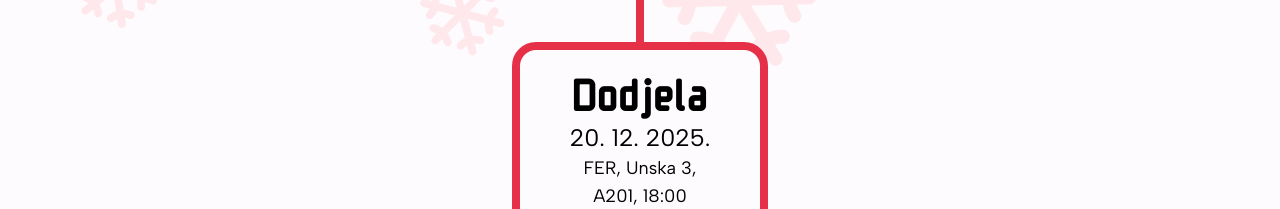
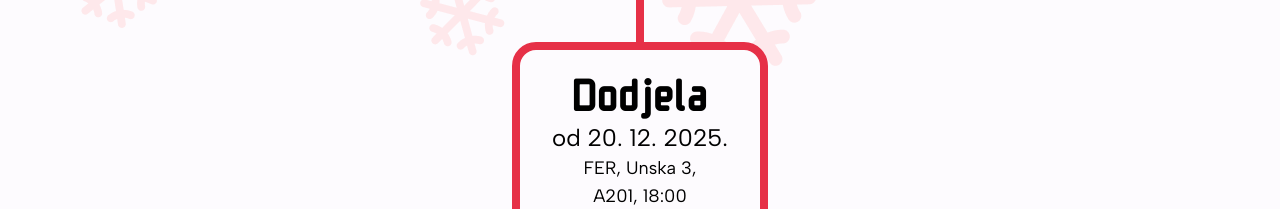
Before and after one commit to x-fer/dosasce, a Next.js app: page / in a window 1280 px wide. Shown: the part 1700-1909 px from the top of the page. Built offline with nearby package versions, Linux system fonts and the light colour scheme; no server answers.

Commit message:
change timeline slightly; remove problem 8 example

```diff
--- a/src/components/sections/header.tsx
+++ b/src/components/sections/header.tsx
@@ -5,17 +5,13 @@ import { getConfig } from "@/lib/config";
 export default function Header() {
   const config = getConfig(2025);
 
-  const problems = config.problems
-    .filter((problem) => problem.problem_num !== 8)
-    .map((problem) => ({
+  const problems = config.problems.map((problem) => ({
     id: problem.problem_num,
     title: "Zadatak " + problem.problem_num,
     href: `/problems/${config.year}/${problem.problem_num}`,
   }));
 
-  const leaderboards = config.problems
-    .filter((problem) => problem.problem_num !== 8)
-    .map((problem) => ({
+  const leaderboards = config.problems.map((problem) => ({
     id: problem.problem_num,
     title: "Zadatak " + problem.problem_num,
     href: `/leaderboard/${config.year}/${problem.problem_num}`,
--- a/src/components/sections/timeline.tsx
+++ b/src/components/sections/timeline.tsx
@@ -1,11 +1,14 @@
 import { getConfig } from "@/lib/config";
 import { cn, formatDateHR } from "@/lib/utils";
+import { Anchor } from "@/components/ui/anchor";
 
 type TimelineBoxProps = {
   name: string;
   startDate: Date;
   endDate?: Date;
   location?: string;
+  problemLink?: string;
+  isOpen?: boolean;
 };
 
 function TimelineBox(props: TimelineBoxProps) {
@@ -13,15 +16,26 @@ function TimelineBox(props: TimelineBoxProps) {
     <div className="border-dosasce-red bg-dosasce-white z-20 my-8 flex h-40 w-56 shrink-0 flex-col items-center justify-center rounded-2xl border-6 p-2 md:my-12 md:h-48 md:w-64 md:rounded-3xl md:border-8 md:p-4">
       <h1 className="mb-2 font-serif text-4xl md:text-5xl">{props.name}</h1>
 
+      {props.isOpen && props.problemLink ? (
+        <Anchor
+          href={props.problemLink}
+          className="text-dosasce-red hover:text-dosasce-red/80 font-sans text-xl font-semibold underline transition-colors md:text-2xl"
+        >
+          Otvori zadatak
+        </Anchor>
+      ) : (
+        <>
+          {props.startDate && (
             <p className="font-sans text-xl md:text-2xl">
-        {props.endDate && "od "}
-        {formatDateHR(props.startDate)}
+              od {formatDateHR(props.startDate)}
             </p>
-
+          )}
           {props.endDate && (
             <p className="font-sans text-xl md:text-2xl">
               do {formatDateHR(props.endDate)}
             </p>
+          )}
+        </>
       )}
 
       {props.location && (
@@ -41,6 +55,8 @@ type TimelineCardProps = {
   image?: string;
   location?: string;
   awards?: boolean;
+  problemLink?: string;
+  isOpen?: boolean;
 };
 
 function TimelineCard(props: TimelineCardProps) {
@@ -107,6 +123,8 @@ function TimelineCard(props: TimelineCardProps) {
         startDate={props.startDate}
         endDate={props.endDate}
         location={props.location}
+        problemLink={props.problemLink}
+        isOpen={props.isOpen}
       />
     </div>
   );
@@ -114,6 +132,7 @@ function TimelineCard(props: TimelineCardProps) {
 
 export default function Timeline() {
   const yearConfig = getConfig(2025);
+  const now = new Date();
 
   const timelineImages = [
     "/assets/images/mistletoe.png",
@@ -127,9 +146,10 @@ export default function Timeline() {
       id="timeline"
       className="bg-dosasce-white bg-snow-pattern flex w-full flex-col items-center"
     >
-      {yearConfig.problems
-        .filter((problem) => problem.problem_num !== 8)
-        .map((problem, index) => {
+      {yearConfig.problems.map((problem, index) => {
+        const isOpen = now >= problem.startDate && now <= problem.endTime;
+        const problemLink = `/problems/${yearConfig.year}/${problem.problem_num}`;
+
         return (
           <TimelineCard
             key={problem.problem_num}
@@ -138,6 +158,8 @@ export default function Timeline() {
             endDate={problem.endTime}
             image={timelineImages[index]}
             left={index % 2 === 0}
+            problemLink={problemLink}
+            isOpen={isOpen}
           />
         );
       })}
--- a/src/lib/config.ts
+++ b/src/lib/config.ts
@@ -2,6 +2,8 @@ import { RESPONSE_TYPE, type SanitizeFunction } from "@/lib/types";
 
 type YearConfig = {
   year: number;
+  startDate: Date;
+  endTime: Date;
   awards: {
     date: Date;
     location: string;
@@ -17,6 +19,8 @@ type YearConfig = {
 export const config = {
   2025: {
     year: 2025,
+    startDate: new Date(2025, 11, 1, 0, 0), // 1.12.2025. 00:00 Croatian time
+    endTime: new Date(2025, 11, 19, 23, 59), // 19.12.2025. 23:59 Croatian time
     awards: {
       date: new Date(2025, 11, 20, 18, 0), // 20.12.2025. 18:00 Croatian time
       location: "FER, Unska 3, A201, 18:00",
@@ -37,29 +41,6 @@ export const config = {
         startDate: new Date(2025, 11, 13, 0, 0), // 13.12.2025. 00:00 Croatian time
         endTime: new Date(2025, 11, 19, 23, 59), // 19.12.2025. 23:59 Croatian time
       },
-      {
-        problem_num: 8,
-        startDate: new Date(2025, 10, 26, 0, 0), // 26.11.2025. 00:00 Croatian time
-        endTime: new Date(2025, 10, 30, 23, 59), // 30.11.2025. 23:59 Croatian time
-        sanitize: (input: string) => {
-          const trimmed = input.trim();
-          if (trimmed.length !== 100) {
-            return {
-              type: RESPONSE_TYPE.ERROR,
-              value: "Rješenje mora biti točno 100 znakova dugačko.",
-            };
-          }
-          const allowed = new Set("IBESKDPOGL");
-          if (!trimmed.split("").every((c) => allowed.has(c))) {
-            return {
-              type: RESPONSE_TYPE.ERROR,
-              value:
-                "Rješenje sadrži nedozvoljene znakove. Dozvoljeni: I, B, E, S, K, D, P, O, G, L",
-            };
-          }
-          return { type: RESPONSE_TYPE.SUCCESS, value: "" };
-        },
-      },
     ],
   } satisfies YearConfig,
 } as const;
```
Lines whose indentation alone changed are shown as unchanged.
